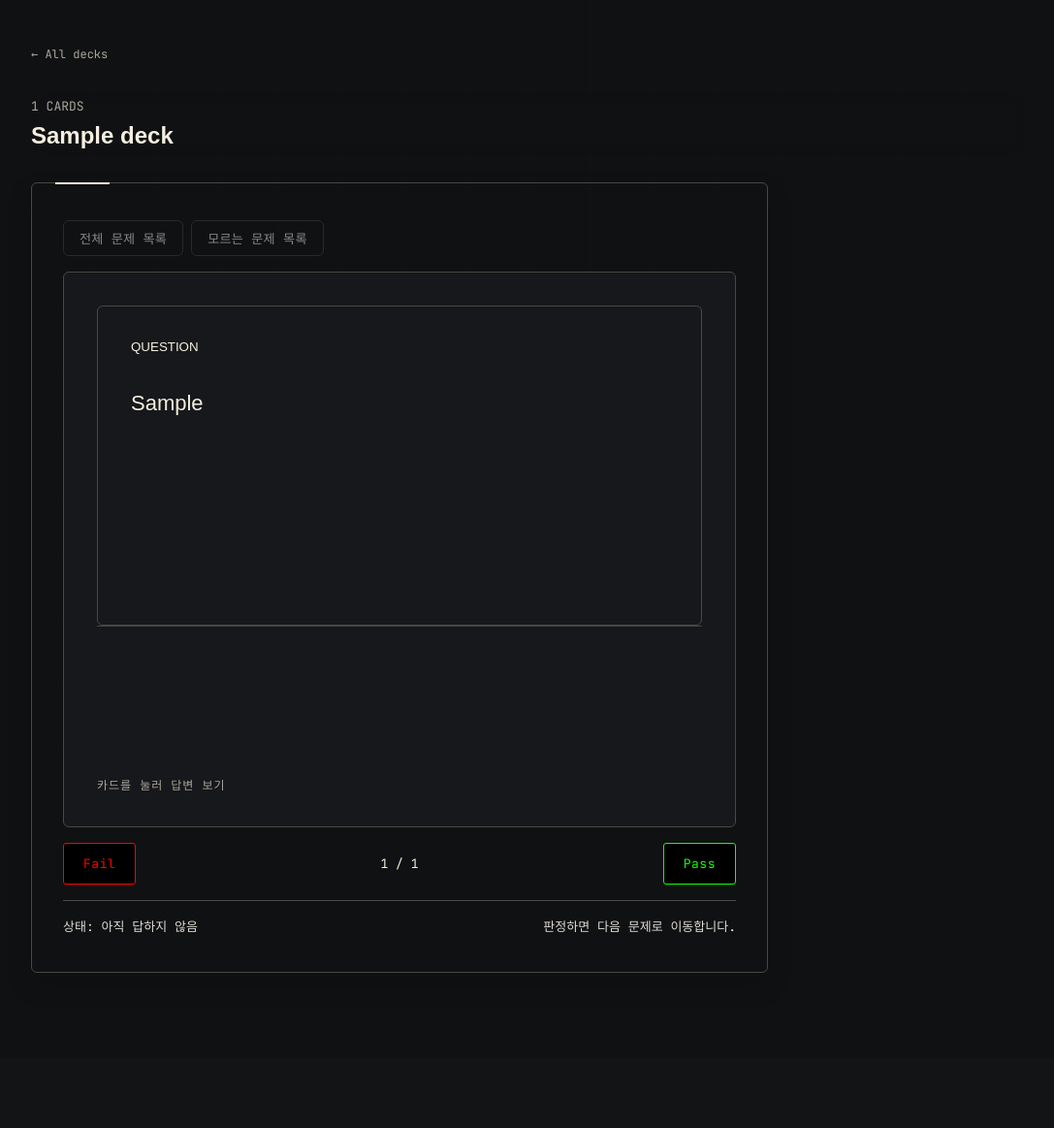
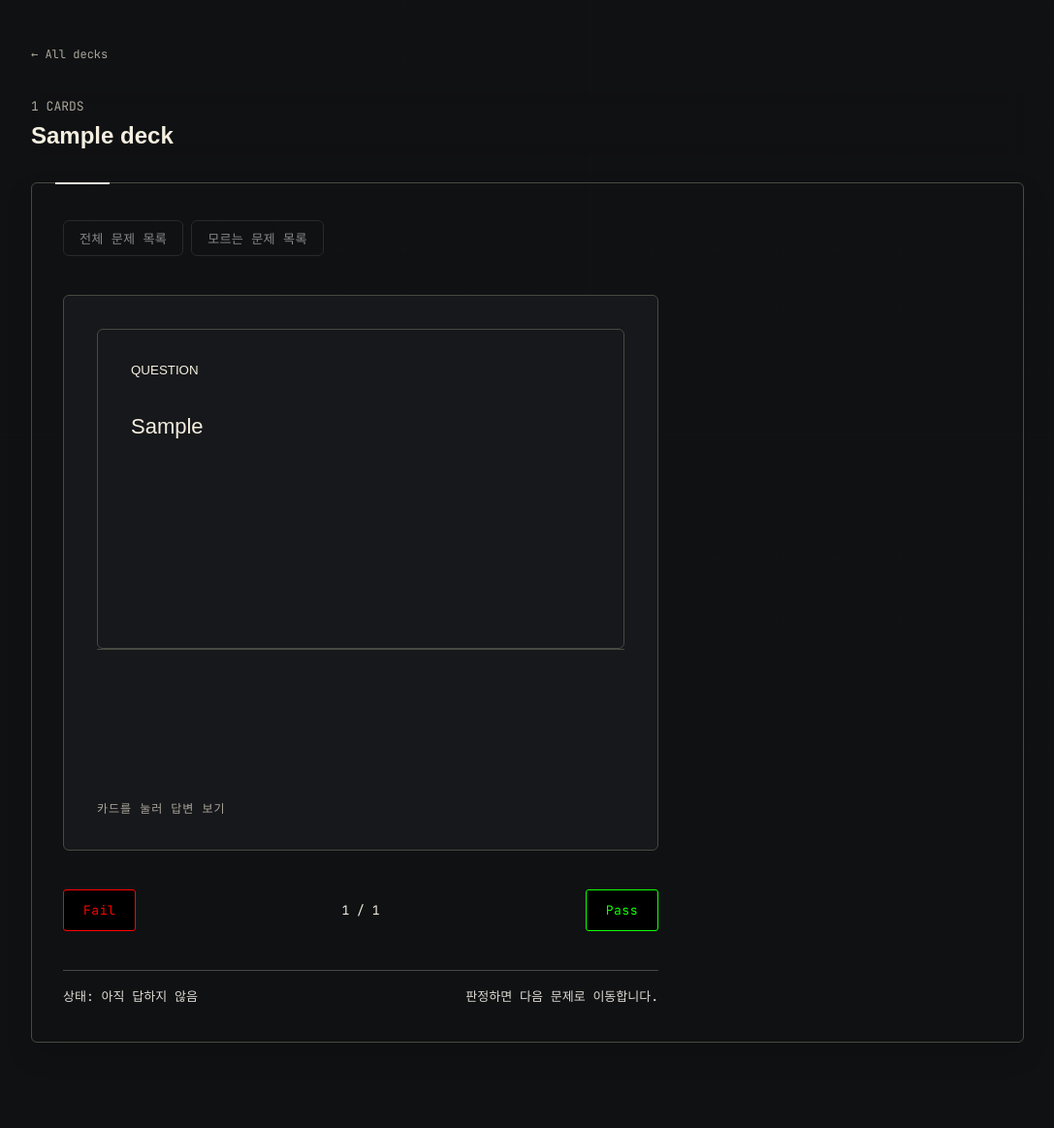
Before and after one commit to nasca1111/nasca-dev, a Flask app: page /flashcards/1 in a window 1280 px wide. Shown: the whole page at 97% size, without its empty margins (96-1183 px from the left). Before the commit the page ends 1003 px from the top, so only its background shows below. Run offline with Flask 3, Linux system fonts and the light colour scheme; tables that the repository leaves empty hold one stand-in row (values such as "Sample post"); data that the repository does not hold is empty; some libraries are stand-ins or nearby versions; some web fonts are replaced.

Commit message:
add flash card study21

```diff
--- a/static/css/style.css
+++ b/static/css/style.css
@@ -2583,3 +2583,42 @@
   justify-content: center;
   margin-top: 20px;
 }
+
+@media (min-width: 701px) {
+  .flashcard-page .study-area {
+    display: grid;
+    grid-template-columns: minmax(0, 760px) minmax(260px, 320px);
+    gap: 24px;
+    align-items: start;
+    max-width: 1100px;
+  }
+
+  .flashcard-page .study-filter {
+    grid-column: 1;
+    grid-row: 1;
+  }
+
+  .flashcard-page #studyCard {
+    grid-column: 1;
+    grid-row: 2;
+  }
+
+  .flashcard-page .study-controls {
+    grid-column: 1;
+    grid-row: 3;
+  }
+
+  .flashcard-page .study-status {
+    grid-column: 1;
+    grid-row: 4;
+  }
+
+  .flashcard-page #cardCatalog {
+    grid-column: 2;
+    grid-row: 1 / span 4;
+    width: 100%;
+    margin: 0;
+    position: sticky;
+    top: 24px;
+  }
+}
```
